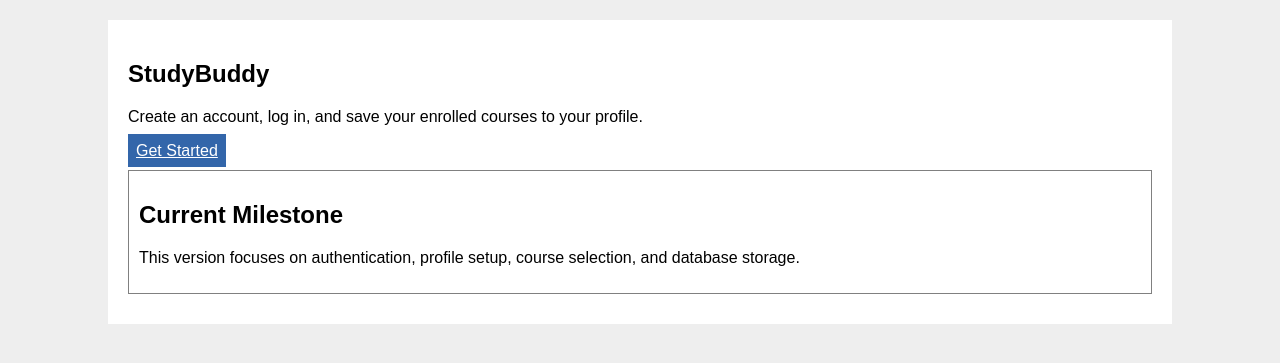
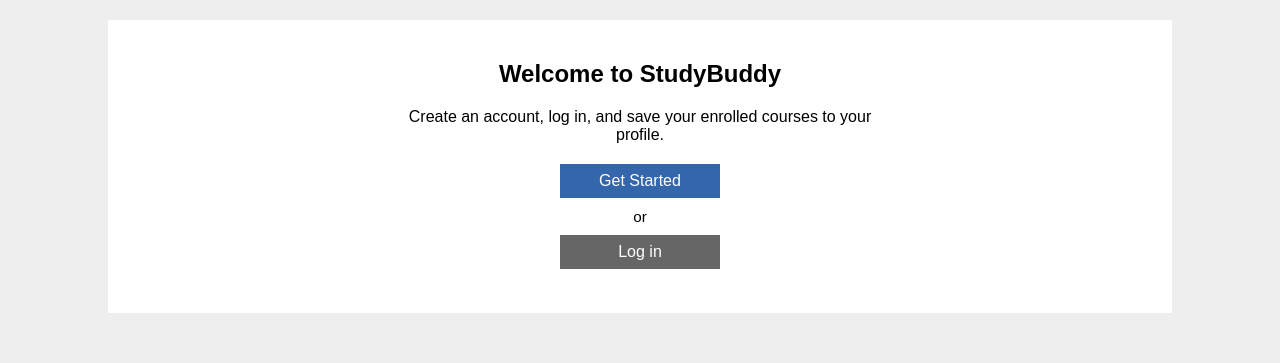
Before and after one commit to daniu98/StudyBuddy, a Flask app: page / in a window 1280 px wide. Shown: the part 66-429 px from the top of the page. Run offline with Flask 3, Linux system fonts and the light colour scheme.

Commit message:
Edited landing page, cleaned up UI, added log in button redirect

```diff
--- a/static/style.css
+++ b/static/style.css
@@ -316,3 +316,38 @@ button:disabled {
 .browse-group-card-static {
     cursor: default;
 }
+
+.landing-page {
+    text-align: center;
+}
+
+.landing-page .hero {
+    margin-bottom: 24px;
+}
+
+.landing-page .hero p {
+    max-width: 480px;
+    margin-left: auto;
+    margin-right: auto;
+}
+
+.hero-cta {
+    display: flex;
+    flex-direction: column;
+    align-items: center;
+    gap: 10px;
+    margin-top: 20px;
+}
+
+.hero-cta .button {
+    display: inline-block;
+    text-decoration: none;
+    min-width: 160px;
+    text-align: center;
+    box-sizing: border-box;
+}
+
+.hero-or {
+    color: var(--color-text-muted);
+    font-size: 0.95em;
+}
--- a/templates/home.html
+++ b/templates/home.html
@@ -1,18 +1,21 @@
 {% extends "base.html" %}
 {% block content %}
+<div class="landing-page">
     <section class="hero">
-    <h1>StudyBuddy</h1>
+        <h1>Welcome to StudyBuddy</h1>
         <p>Create an account, log in, and save your enrolled courses to your profile.</p>
 
         {% if current_user %}
+            <div class="hero-cta">
                 <a class="button" href="{{ url_for('auth.profile') }}">Go to Profile</a>
+            </div>
         {% else %}
+            <div class="hero-cta">
                 <a class="button" href="{{ url_for('auth.signup') }}">Get Started</a>
+                <span class="hero-or">or</span>
+                <a class="button button-secondary" href="{{ url_for('auth.login') }}">Log in</a>
+            </div>
         {% endif %}
     </section>
-
-<section class="card">
-    <h2>Current Milestone</h2>
-    <p>This version focuses on authentication, profile setup, course selection, and database storage.</p>
-</section>
+</div>
 {% endblock %}
```
Lines whose indentation alone changed are shown as unchanged.
